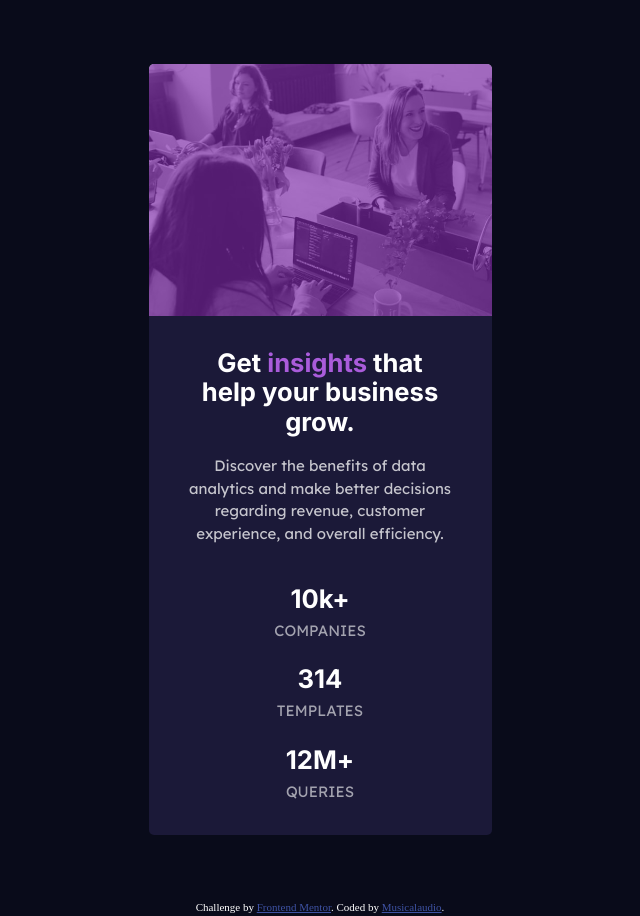
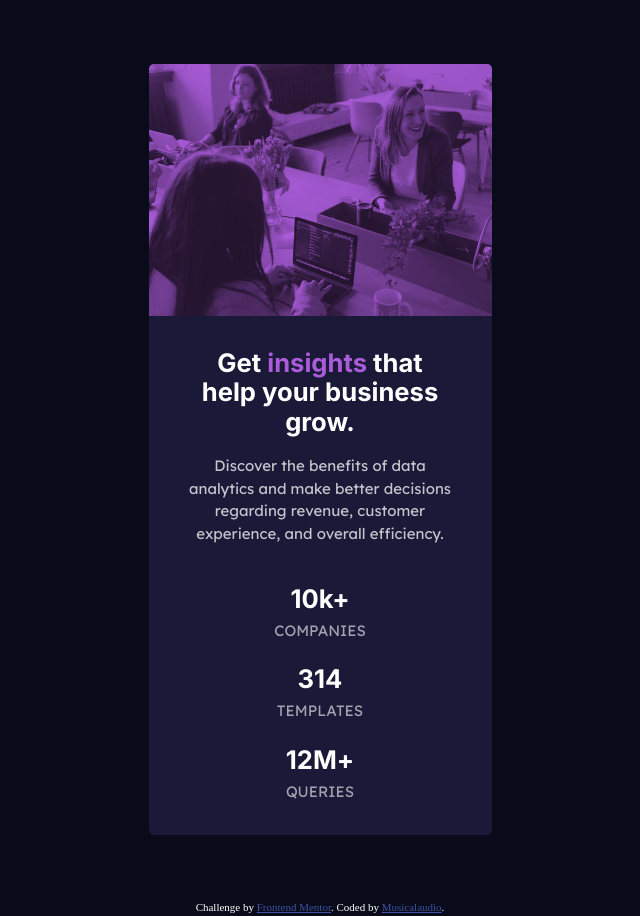
Before and after one commit to Musicalaudio/Stats-preview-card-component, a plain HTML site: page index.html in a window 1280 px wide. Shown: the whole page, without its empty margins (320-960 px from the left). Drawn offline with Linux system fonts and the light colour scheme.

Commit message:
changed css for the image color

```diff
--- a/index.html
+++ b/index.html
@@ -24,7 +24,7 @@
       <picture>
         <source srcset="./images/image-header-desktop.jpg"
         media="(min-width:1493px)">
-        <img src="./images/image-header-mobile.jpg" alt="Women in an office on their laptops">
+        <img src="./images/image-header-mobile.jpg" alt="Women in an office on their laptops" aria-hidden="true">
       </picture>
       <div class="card__img-overlay"></div>
     </div>
--- a/styles/style.css
+++ b/styles/style.css
@@ -44,14 +44,12 @@ main{
 }
 
 .card__img{
-  position: relative;
+  background-color: var(--primary-accent);
 }
 
-.card__img-overlay{
-  position: absolute;
-  background-color: var(--primary-overlay);
-  opacity: .65;
-  inset: 0;
+.card__img picture img{
+  opacity: .8;
+  mix-blend-mode: multiply;
 }
 
 .card__content{
```
